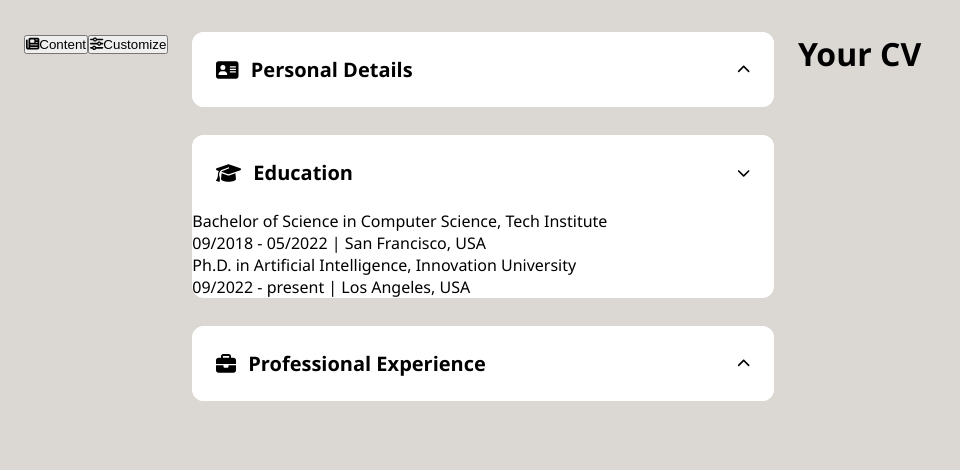
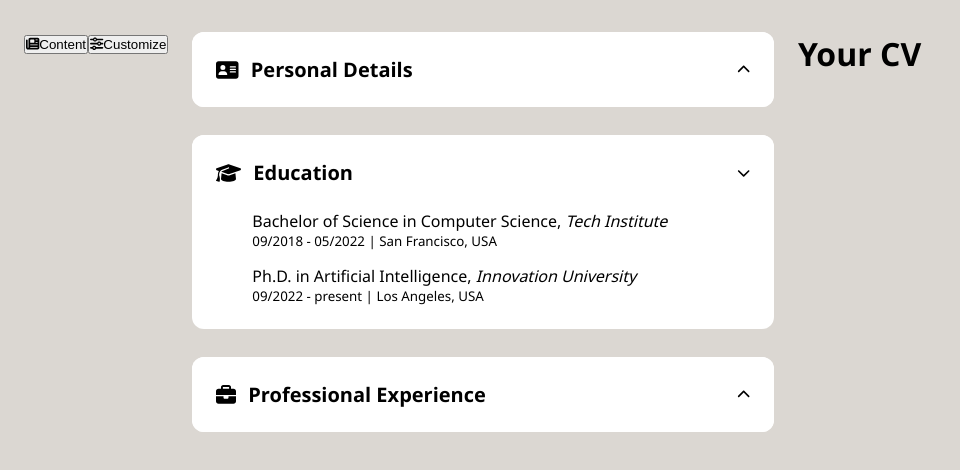
Before and after one commit to escapist-berlin/the-odin-project, a React (Vite) app in the folder cv-generator-app/: page / in a window 1280 px wide. Both pictures are taken after a click on the button "Education". Shown: the top 470 px of the page, without its empty margins (0-960 px from the left). Built offline with nearby package versions, Linux system fonts and the light colour scheme.

Commit message:
[WIP] SectionDisplay items aligned

```diff
--- a/cv-generator-app/src/components/SectionDisplay.jsx
+++ b/cv-generator-app/src/components/SectionDisplay.jsx
@@ -8,14 +8,12 @@ export default function SectionDisplay({
 }) {
   return (
     <div className="section-display-container">
-      <div>
-        {data.map((item) => (
-          <div key={item.id}>
-            <p>{item.degree || item.positionTitle}, {item.schoolName || item.companyName}</p>
-            <p>{item.startDate} - {item.endDate} | {item.location}</p>
-          </div>
-        ))}
-      </div>
+      {data.map((item) => (
+        <div className="section-display-item" key={item.id}>
+          <p>{item.degree || item.positionTitle}, <i>{item.schoolName || item.companyName}</i></p>
+          <small>{item.startDate} - {item.endDate} | {item.location}</small>
+        </div>
+      ))}
     </div>
   )
 }
--- a/cv-generator-app/src/styles/DisplayItems.css
+++ b/cv-generator-app/src/styles/DisplayItems.css
@@ -1,7 +1,6 @@
 .personal-display-container {
   display: flex;
   justify-content: space-between;
-  /* padding: 24px; */
   padding-top: 0;
   padding-bottom: 24px;
   padding-left: 60px;
@@ -27,5 +26,15 @@
 
 .section-display-container {
   display: flex;
-  /* justify-content: space-between; */
+  flex-direction: column;
+  gap: 15px;
+  padding-top: 0;
+  padding-bottom: 24px;
+  padding-left: 60px;
+  padding-right: 24px;
 }
+
+.section-display-item {
+  display: flex;
+  flex-direction: column;
+}
```
